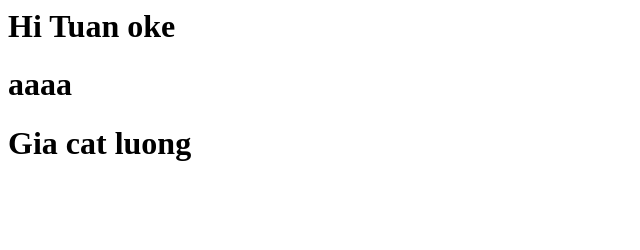
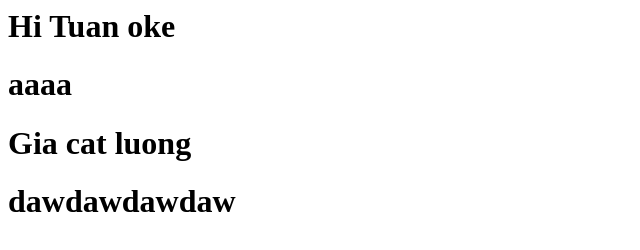
Before and after one commit to tuanko0614/My-lab, a plain HTML site: page index.html in a window 1280 px wide. Shown: the whole page, without its empty margins (0-640 px from the left). Drawn offline with Linux system fonts and the light colour scheme.

Commit message:
fix code

```diff
--- a/index.html
+++ b/index.html
@@ -1,3 +1,4 @@
 <h1>Hi Tuan oke</h1>
 <h1>aaaa</h1>
 <h1>Gia cat luong</h1>
+<h1>dawdawdawdaw</h1>
```
